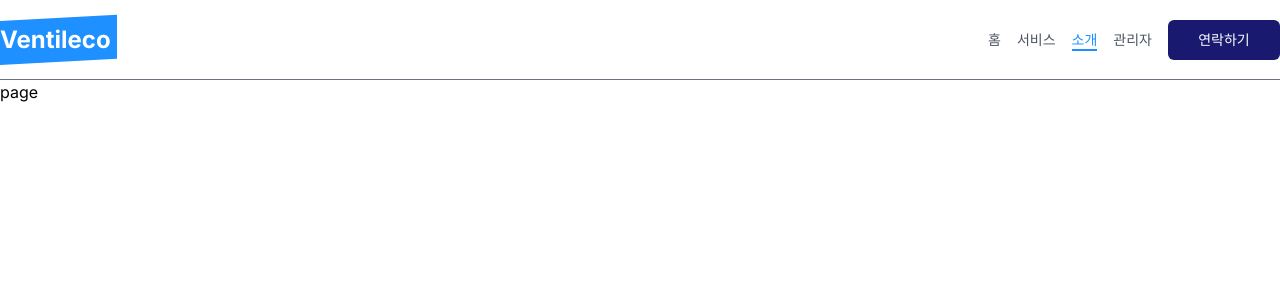
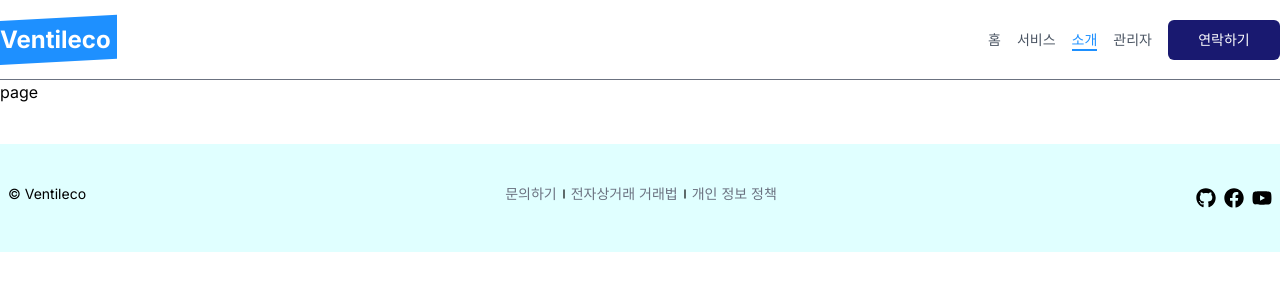
Before and after one commit to geonwooPark/framer-motion-website, a Next.js app: page /about in a window 1280 px wide. Shown: the top 300 px of the page. Built offline with nearby package versions, Linux system fonts and the light colour scheme.

Commit message:
feat: Footer 컴포넌트 제작

```diff
--- a/app/layout.tsx
+++ b/app/layout.tsx
@@ -2,6 +2,7 @@ import type { Metadata } from 'next'
 import { Inter } from 'next/font/google'
 import './globals.css'
 import Header from '@/components/Header'
+import Footer from '@/components/Footer'
 
 const inter = Inter({ subsets: ['latin'] })
 
@@ -20,6 +21,7 @@ export default function RootLayout({
       <body className={inter.className}>
         <Header />
         {children}
+        <Footer />
       </body>
     </html>
   )
--- /dev/null
+++ b/components/Footer.tsx
@@ -0,0 +1,54 @@
+import React from 'react'
+import Container from './Container'
+import { footerList } from '@/constants'
+import { FaGithub, FaFacebook, FaYoutube } from 'react-icons/fa'
+import { TbMinusVertical } from 'react-icons/tb'
+import Link from 'next/link'
+
+export default function Footer() {
+  return (
+    <div className="mt-10 w-full bg-blueLight">
+      <Container>
+        <div className="flex flex-col justify-between gap-2 text-sm md:flex-row md:items-center">
+          <p className="mb-2">&copy; Ventileco</p>
+          <ul className="mb-2 flex items-center">
+            {footerList.map((item) => (
+              <li key={item._id} className="flex items-center">
+                <Link
+                  href={item.link as any}
+                  className="text-gray-500 duration-300 hover:opacity-80"
+                >
+                  {item.title}
+                </Link>
+                <span>{item.icon && <TbMinusVertical />}</span>
+              </li>
+            ))}
+          </ul>
+          <div className="flex items-center gap-2">
+            <a
+              href=""
+              target="_blank"
+              className="text-xl duration-300 hover:opacity-80"
+            >
+              <FaGithub />
+            </a>
+            <a
+              href=""
+              target="_blank"
+              className="text-xl duration-300 hover:opacity-80"
+            >
+              <FaFacebook />
+            </a>
+            <a
+              href=""
+              target="_blank"
+              className="text-xl duration-300 hover:opacity-80"
+            >
+              <FaYoutube />
+            </a>
+          </div>
+        </div>
+      </Container>
+    </div>
+  )
+}
--- a/constants/index.ts
+++ b/constants/index.ts
@@ -20,3 +20,23 @@ export const headerListItem = [
     link: '/admin',
   },
 ]
+
+export const footerList = [
+  {
+    _id: 111,
+    title: '문의하기',
+    link: '#',
+    icon: true,
+  },
+  {
+    _id: 112,
+    title: '전자상거래 거래법',
+    link: '#',
+    icon: true,
+  },
+  {
+    _id: 113,
+    title: '개인 정보 정책',
+    link: '#',
+  },
+]
--- a/package.json
+++ b/package.json
@@ -11,7 +11,8 @@
   "dependencies": {
     "next": "14.0.4",
     "react": "^18",
-    "react-dom": "^18"
+    "react-dom": "^18",
+    "react-icons": "^4.12.0"
   },
   "devDependencies": {
     "@types/node": "^20",
```
Also changed, not shown: 1 other file (tests, documents, lock files or other folders).
